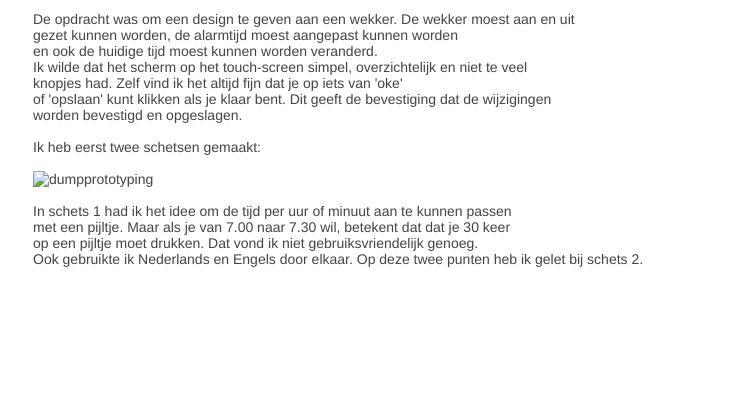
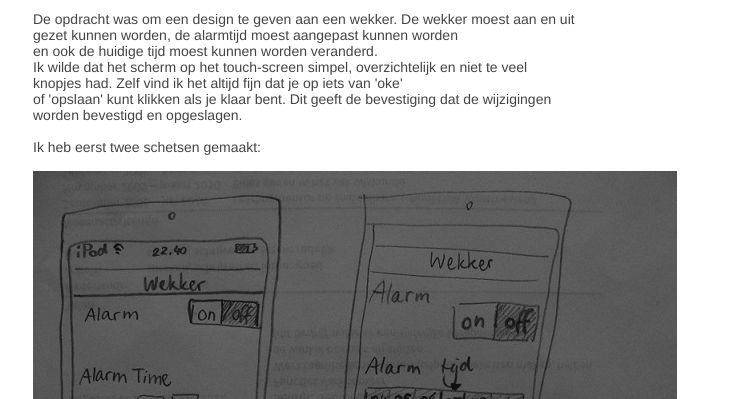
Before and after one commit to MiHiHo/MiHiHo.github.io, a plain HTML site: page dumpprototyping.html in a window 1280 px wide. Shown: the part 401-800 px from the top of the page, without its empty margins (207-937 px from the left). Drawn offline with Linux system fonts and the light colour scheme.

Commit message:
dmpprtng

```diff
--- a/dumpprototyping.html
+++ b/dumpprototyping.html
@@ -18,7 +18,7 @@
 			De opdracht was om een design te geven aan een wekker. De wekker moest aan en uit <br />gezet kunnen worden, de alarmtijd moest aangepast kunnen worden <br />en ook de huidige tijd moest kunnen worden veranderd.<br />
 			Ik wilde dat het scherm op het touch-screen simpel, overzichtelijk en niet te veel <br />knopjes had. Zelf vind ik het altijd fijn dat je op iets van 'oke' <br />of 'opslaan' kunt klikken als je klaar bent. Dit geeft de bevestiging dat de wijzigingen <br />worden bevestigd en opgeslagen.<br /><br />
 			Ik heb eerst twee schetsen gemaakt: <br /><br />
-			<img src="./dumpprototyping.png" alt="dumpprototyping"><br /><br />
+			<img src="./dumpprototyping.jpg" alt="dumpprototyping"><br /><br />
 			In schets 1 had ik het idee om de tijd per uur of minuut aan te kunnen passen <br />met een pijltje. Maar als je van 7.00 naar 7.30 wil, betekent dat dat je 30 keer <br />op een pijltje moet drukken. Dat vond ik niet gebruiksvriendelijk genoeg.<br /> Ook gebruikte ik Nederlands en Engels door elkaar. Op deze twee punten heb ik gelet bij schets 2.<br />
 		</div>
 	</div>
```
